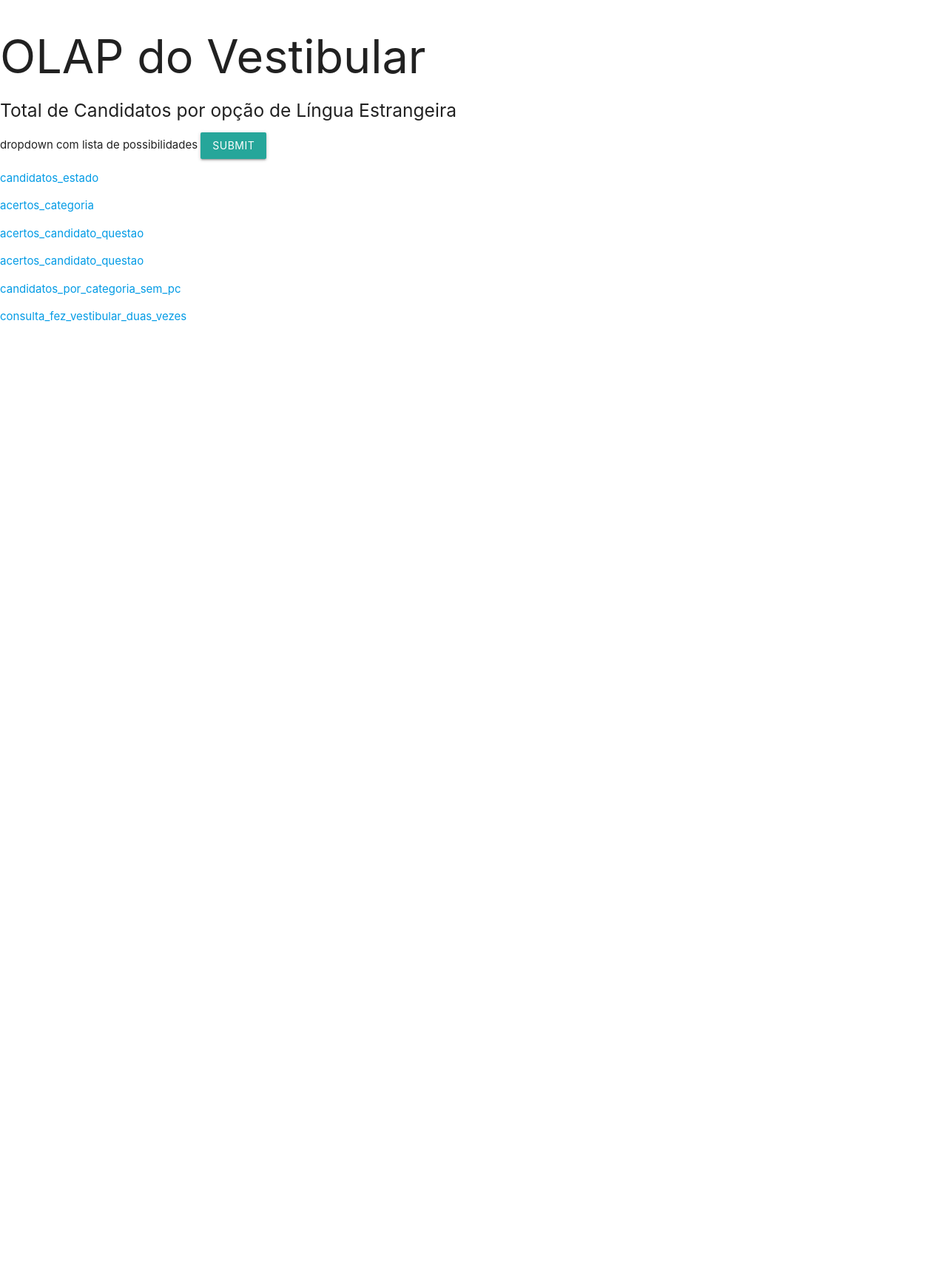
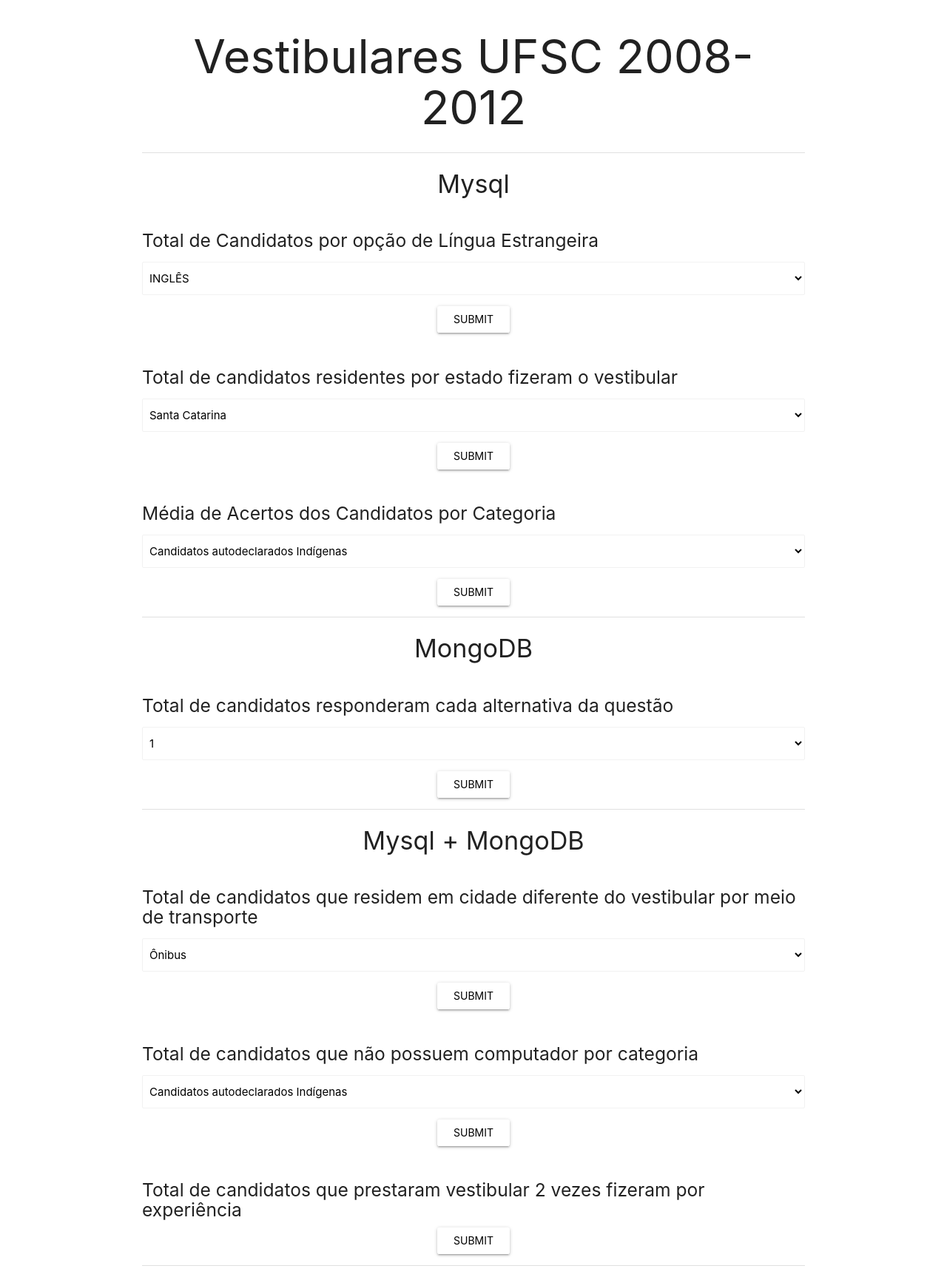
Before and after one commit to JoaoVicthor/bd-optativa, a Flask app: page / in a window 1280 px wide. Shown: the whole page at 74% size. Before the commit the page ends 435 px from the top, so only its background shows below. Run offline with Flask 2, Linux system fonts and the light colour scheme.

Commit message:
Aeee, acabou

```diff
--- a/templates/index.html
+++ b/templates/index.html
@@ -2,24 +2,123 @@
 <html lang="en">
 <head>
 	<meta charset="UTF-8">
-	<title>Vestibular UFSC 2008-2012</title>
+	<title>Vestibulares UFSC 2008-2012</title>
 	<!-- Compiled and minified CSS -->
-    <link rel="stylesheet" href="https://cdnjs.cloudflare.com/ajax/libs/materialize/1.0.0/css/materialize.min.css">
+	<link rel="stylesheet" href="https://cdnjs.cloudflare.com/ajax/libs/materialize/1.0.0/css/materialize.min.css">
 
-    <!-- Compiled and minified JavaScript -->
-    <script src="https://cdnjs.cloudflare.com/ajax/libs/materialize/1.0.0/js/materialize.min.js"></script>
+	<!-- Compiled and minified JavaScript -->
+	<script src="https://cdnjs.cloudflare.com/ajax/libs/materialize/1.0.0/js/materialize.min.js"></script>
 
 </head>
 <body>
-	<h1>OLAP do Vestibular</h1>
+	<div class="col s12 m12 l12">
+		<div class="container">
+
+	<h1 class="center">Vestibulares UFSC 2008-2012</h1>
+	<div class="divider"></div>
+	<h4 class="center">Mysql</h4>
+	<div class="section">
 	<h5>Total de Candidatos por opção de Língua Estrangeira</h5>
-	<p>dropdown com lista de possibilidades <a class="waves-effect waves-light btn" href="/candidatos_lingua">Submit</a></p>
-	<p><a href="/candidatos_estado">candidatos_estado</a> </p>
-	<p><a href="/acertos_categoria">acertos_categoria</a></p>
-	<p><a href="/acertos_candidato_questao">acertos_candidato_questao</a></p>
-	<p><a href="/candidatos_por_meio_de_transporte">acertos_candidato_questao</a></p>
-	<p><a href="/candidatos_por_categoria_sem_pc">candidatos_por_categoria_sem_pc</a></p>
-	<p><a href="/candidatos_vestibular_duas_vezes_por_experiencia">consulta_fez_vestibular_duas_vezes</a></p>
+	<form action="{{ url_for('page_candidatos_lingua') }}" method="POST"><p>
+	<select style="display: block;" name="select">
+ 	<option value="ALEMÃO">ALEMÃO</option>
+  	<option value="ESPANHOL">ESPANHOL</option>
+  	<option value="FRANCÊS">FRANCÊS</option>
+  	<option value="INGLÊS" selected >INGLÊS</option>
+  	<option value="ITALIANO">ITALIANO</option>
+  	<option value="LIBRAS">LIBRAS</option>
+	</select>
+	</p>
+	<div class="center"><input class="waves-effect waves-light btn white center" type="submit" value="Submit"></div></form>
+	</div>
+	<div class="section">
+	<h5>Total de candidatos residentes por estado fizeram o vestibular</h5>
+	<form action="{{ url_for('page_candidatos_estado') }}" method="POST"><p>
+	<select style="display: block;" name="select">
+ 	<option value="Acre">Acre</option>
+  	<option value="Alagoas">Alagoas</option>
+  	<option value="Amapá">Amapá</option>
+  	<option value="Amazonas" >Amazonas</option>
+  	<option value="Bahia">Bahia</option>
+  	<option value="Ceará">Ceará</option>
+  	<option value="Distrito Federal">Distrito Federal</option>
+  	<option value="Espírito Santo">Espírito Santo</option>
+  	<option value="Goiás">Goiás</option>
+  	<option value="Maranhão">Maranhão</option>
+  	<option value="Mato Grosso">Mato Grosso</option>
+  	<option value="Mato Grosso do Sul">Mato Grosso do Sul</option>
+  	<option value="Minas Gerais">Minas Gerais</option>
+  	<option value="Pará">Pará</option>
+  	<option value="Paraíba">Paraíba</option>
+  	<option value="Paraná">Paraná</option>
+  	<option value="Pernambuco">Pernambuco</option>
+  	<option value="Piauí">Piauí</option>
+  	<option value="Rio de Janeiro">Rio de Janeiro</option>
+  	<option value="Rio Grande do Norte">Rio Grande do Norte</option>
+  	<option value="Rio Grande do Sul">Rio Grande do Sul</option>
+  	<option value="Rondônia">Rondônia</option>
+  	<option value="Roraima">Roraima</option>
+  	<option value="Santa Catarina" selected>Santa Catarina</option>
+  	<option value="São Paulo">São Paulo</option>
+  	<option value="Sergipe">Sergipe</option>
+  	<option value="Tocantins">Tocantins</option>
+	</select> </p>
+	<div class="center"><input class="waves-effect waves-light btn white" type="submit" value="Submit"></div></form>
+	</div>
+	<div class="section">
+	<h5>Média de Acertos dos Candidatos por Categoria</h5>
+	<form action="{{ url_for('page_acertos_categoria') }}" method="POST"><p>
+	<select style="display: block;" name="select">
+ 	<option value="Candidatos autodeclarados Negros">Candidatos autodeclarados Negros</option>
+  	<option value="Candidatos oriundos de Escola Pública" selected>Candidatos oriundos de Escola Pública</option>
+  	<option value="Candidatos da Classificação Geral (Não Optantes)">Candidatos da Classificação Geral (Não Optantes)</option>
+  	<option value="Candidatos autodeclarados Indígenas" selected >Candidatos autodeclarados Indígenas</option>
+	</select> </p>
+	<div class="center"><input class="waves-effect waves-light btn white" type="submit" value="Submit"></div></form>
+	</div>
+	<div class="divider"></div>
+	<h4 class="center">MongoDB</h4>
+	<div class="section">
+	<h5>Total de candidatos responderam cada alternativa da questão</h5>
+	<form action="{{ url_for('page_acertos_candidato_questao') }}" method="POST"> <p>
+	<select style="display: block;" name="select">
+ 	{% for i in range(34) %}
+ 	 <option value="{{i+1}}">{{i+1}}</option>
+ 	{% endfor %}
+	</select> </p>
+	<div class="center"><input class="waves-effect waves-light btn white" type="submit" value="Submit"></div></form>
+	</div>
+	<div class="divider"></div>
+	<h4 class="center">Mysql + MongoDB</h4>
+	<div class="section">
+	<h5>Total de candidatos que residem em cidade diferente do vestibular por meio de transporte</h5>
+	<form action="{{ url_for('page_candidatos_por_meio_de_transporte') }}" method="POST"> <p>
+	<select style="display: block;" name="select">
+ 	<option value="Bicicleta">Bicicleta</option>
+  	<option value="Carro próprio ou da família">Carro próprio ou da família</option>
+  	<option value="Moto">Moto</option>
+  	<option value="Ônibus" selected >Ônibus</option>
+  	<option value="Outros">Outros</option>
+	</select> </p>
+	<div class="center"><input class="waves-effect waves-light btn white" type="submit" value="Submit"></div></form>
+</div>
+<div class="section">
+	<h5>Total de candidatos que não possuem computador por categoria</h5>
+	<form action="{{ url_for('page_candidatos_por_categoria_sem_pc') }}" method="POST"> <p>
+	<select style="display: block;" name="select">
+ 	<option value="Candidatos autodeclarados Negros">Candidatos autodeclarados Negros</option>
+  	<option value="Candidatos oriundos de Escola Pública" selected>Candidatos oriundos de Escola Pública</option>
+  	<option value="Candidatos da Classificação Geral (Não Optantes)">Candidatos da Classificação Geral (Não Optantes)</option>
+  	<option value="Candidatos autodeclarados Indígenas" selected >Candidatos autodeclarados Indígenas</option>
+	</select> </p>
+	<div class="center"><input class="waves-effect waves-light btn white" type="submit" value="Submit"></div></form>
+</div>
+<div class="section">
+	<h5>Total de candidatos que prestaram vestibular 2 vezes fizeram por experiência</h5>
+	<form action="{{ url_for('page_candidatos_vestibular_duas_vezes_por_experiencia') }}" method="POST">
+	<div class="center"><input class="waves-effect waves-light btn white" type="submit" value="Submit"></div></form></p>
+	<div class="divider"></div>
+	</div></div></div>
 
 </body>
 </html>
--- a/views.py
+++ b/views.py
@@ -5,35 +5,35 @@
 app = Flask(__name__)
 app.secret_key = "whatever"
 
-@app.route('/', methods=['GET', 'POST'])
+@app.route('/', methods=['GET'])
 def page_index():
 	return render_template("index.html")
 
-@app.route('/candidatos_lingua')
+@app.route('/candidatos_lingua', methods=['GET', 'POST'])
 def page_candidatos_lingua():
-	return return_template(output = criar_tabela(mysql_db.consulta_candidatos_lingua()))
+	return return_template(output = criar_tabela(mysql_db.consulta_candidatos_lingua(request.form['select'])))
 
-@app.route('/candidatos_estado')
+@app.route('/candidatos_estado', methods=['GET', 'POST'])
 def page_candidatos_estado():
-	return return_template(output = criar_tabela(mysql_db.consulta_candidatos_estado()))
+	return return_template(output = criar_tabela(mysql_db.consulta_candidatos_estado(request.form['select'])))
 
-@app.route('/acertos_categoria')
+@app.route('/acertos_categoria', methods=['GET', 'POST'])
 def page_acertos_categoria():
-	return return_template(output = criar_tabela(mysql_db.consulta_acertos_categoria()))
+	return return_template(output = criar_tabela(mysql_db.consulta_acertos_categoria(request.form['select'])))
 
-@app.route('/acertos_candidato_questao')
+@app.route('/acertos_candidato_questao', methods=['GET', 'POST'])
 def page_acertos_candidato_questao():
-	return return_template(output = criar_tabela(mongo_db.consulta_count_candidatos_questao_x()))
+	return return_template(output = criar_tabela(mongo_db.consulta_count_candidatos_questao_x(int(request.form['select']))))
 
-@app.route('/candidatos_por_meio_de_transporte')
+@app.route('/candidatos_por_meio_de_transporte', methods=['GET', 'POST'])
 def page_candidatos_por_meio_de_transporte():
-	return return_template(output = criar_tabela(mysql_db.consulta_hibrida_local_dif_residencia(mongo_db.consulta_candidatos_por_meio_de_transporte())))
+	return return_template(output = criar_tabela(mysql_db.consulta_hibrida_local_dif_residencia(mongo_db.consulta_candidatos_por_meio_de_transporte(request.form['select']))))
 
-@app.route('/candidatos_por_categoria_sem_pc')
+@app.route('/candidatos_por_categoria_sem_pc', methods=['GET', 'POST'])
 def page_candidatos_por_categoria_sem_pc():
-	return return_template(output = criar_tabela(mysql_db.consulta_hibrida_categoria_sem_pc(mongo_db.consulta_candidatos_sem_computador_em_casa())))
+	return return_template(output = criar_tabela(mysql_db.consulta_hibrida_categoria_sem_pc(mongo_db.consulta_candidatos_sem_computador_em_casa(), request.form['select'])))
 
-@app.route('/candidatos_vestibular_duas_vezes_por_experiencia')
+@app.route('/candidatos_vestibular_duas_vezes_por_experiencia', methods=['GET', 'POST'])
 def page_candidatos_vestibular_duas_vezes_por_experiencia():
 	return return_template(output = criar_tabela(mysql_db.consulta_hibrida_vestibular_duas_vezes_por_experiencia(mongo_db.consulta_fez_vestibular_duas_vezes())))
 
```
Also changed, not shown: mongo_db.py (+6 -15 lines), mysql_db.py (+8 -8 lines), 1 other file.
